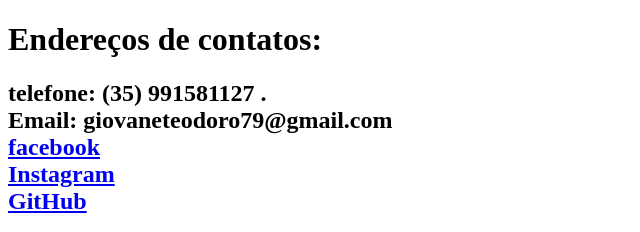
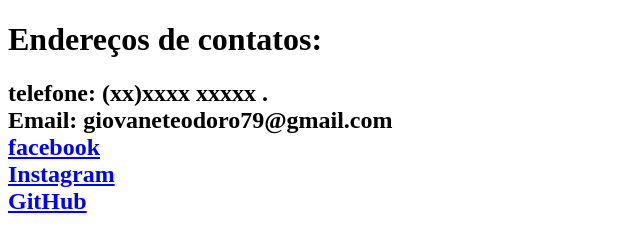
Before and after one commit to giovanep4mg/curso-de-HTML5-Java-primeiros-passos, a plain HTML site: page Principal Site/contato.html in a window 1280 px wide. Shown: the top 232 px of the page, 0-640 px from the left. Drawn offline with Linux system fonts and the light colour scheme.

Commit message:
atualizar

```diff
--- a/Principal Site/contato.html
+++ b/Principal Site/contato.html
@@ -11,7 +11,7 @@
         </header>
         <body>
             <h2>
-               telefone: (35) 991581127 .<br/>
+               telefone: (xx)xxxx xxxxx .<br/>
                Email: giovaneteodoro79@gmail.com<br/>
                <a href="https://www.facebook.com/giovani.martins3" > facebook</a> <br/>
                <a href="https://www.instagram.com/giovanineguinho/">Instagram</a> <br/>
```
